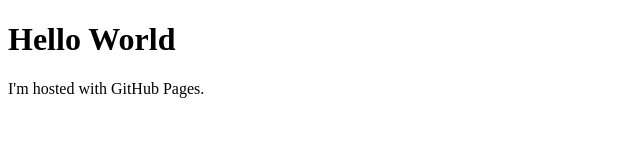
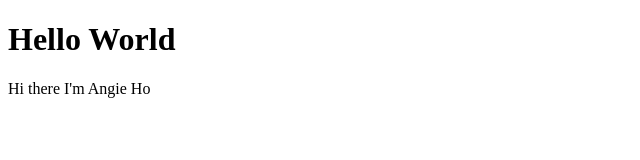
Before and after one commit to angieho/angieho.github.io, a plain HTML site: page index.html in a window 1280 px wide. Shown: the full height of the page, 0-640 px from the left. Drawn offline with Linux system fonts and the light colour scheme.

Commit message:
some personal messages
just like that

```diff
--- a/index.html
+++ b/index.html
@@ -2,6 +2,6 @@
 <html>
 <body>
 <h1>Hello World</h1>
-<p>I'm hosted with GitHub Pages.</p>
+<p>Hi there I'm Angie Ho</p>
 </body>
 </html>
```
